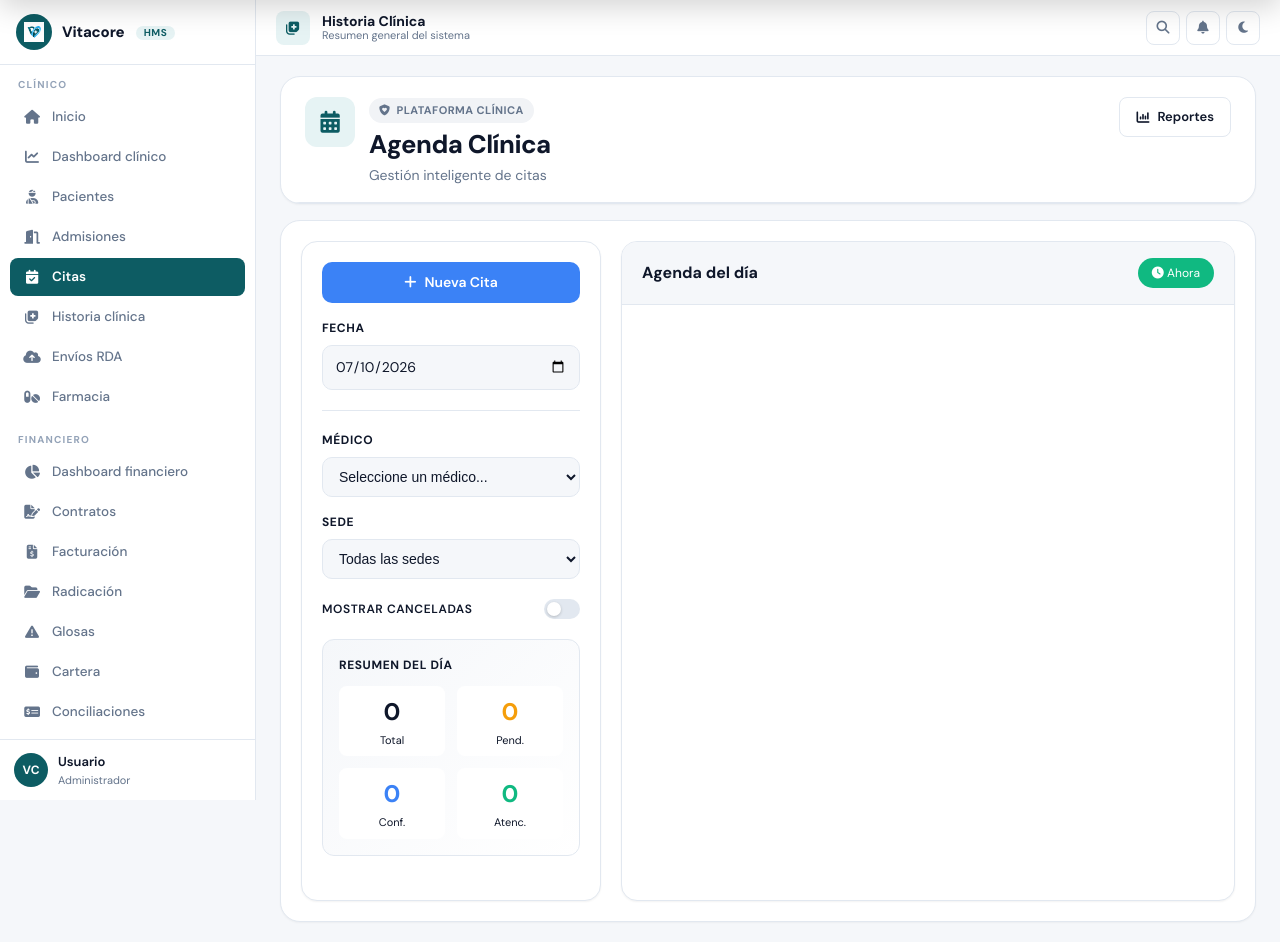
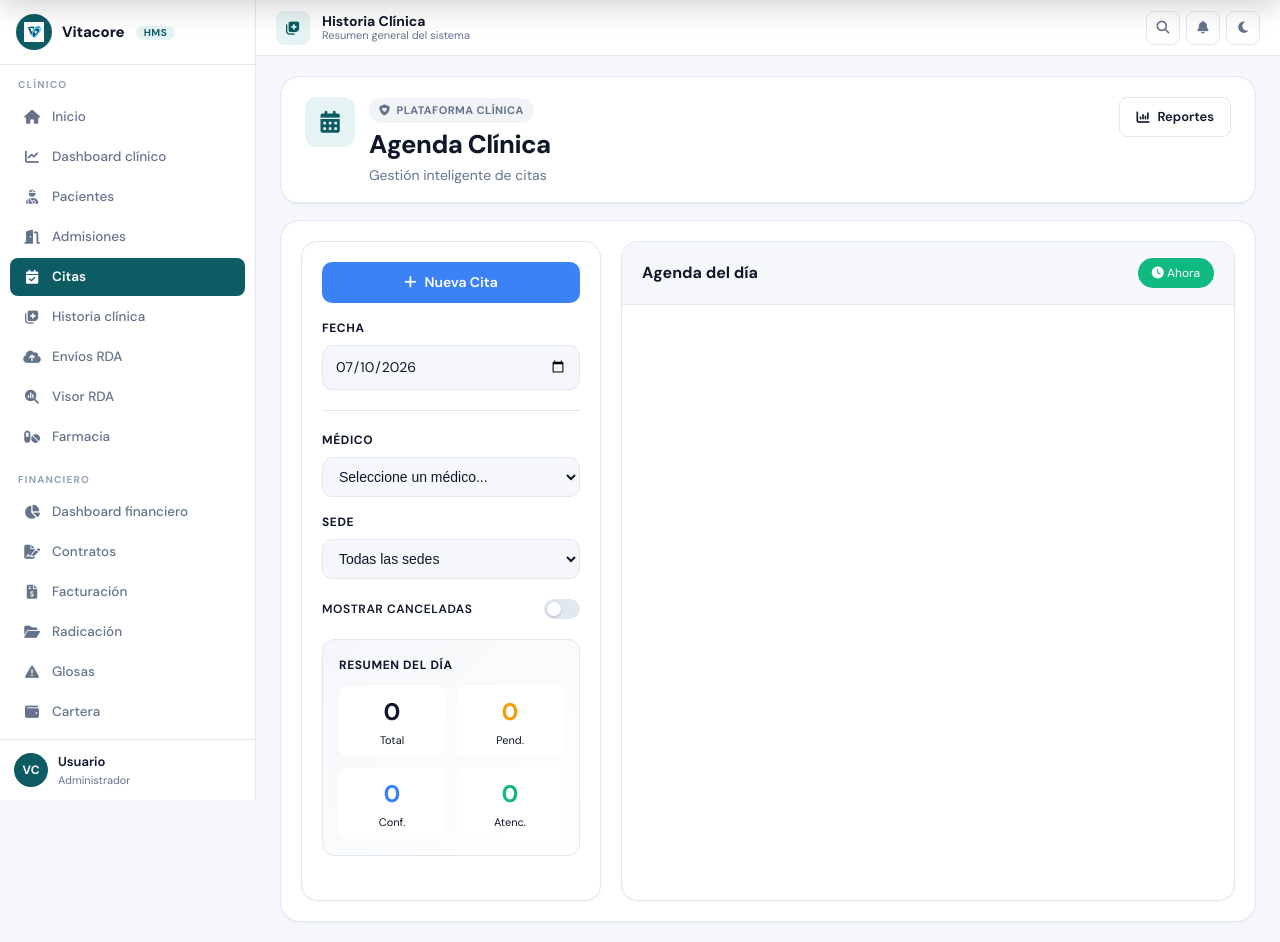
Before and after one commit to msgiraldo01-wq/VITACORE, a Flask app: page /citas/ in a window 1280 px wide. Run offline with Flask 3, Linux system fonts and the light colour scheme; data that the repository does not hold is empty; some libraries are stand-ins or nearby versions.

Commit message:
Ruta visor RDA

```diff
--- a/app.py
+++ b/app.py
@@ -25,7 +25,7 @@ from blueprints.bp_financiero.caja.routes import bp_caja
 from blueprints.bp_financiero.radicacion.radicacion import bp_financiero_radicacion
 from blueprints.bp_financiero.configuracion.configuracion import bp_financiero_configuracion
 from blueprints.rda.routes import bp_rda
-from blueprints.rda.visor_ihce.routes import bp_visor_minsalud
+
 
 
 
@@ -61,7 +61,7 @@ app.register_blueprint(bp_caja)
 app.register_blueprint(bp_financiero_radicacion)
 app.register_blueprint(bp_financiero_configuracion)
 app.register_blueprint(bp_rda)
-app.register_blueprint(bp_visor_minsalud)
+
 
 @app.route("/")
 def inicio():
--- a/templates/hc/base.html
+++ b/templates/hc/base.html
@@ -582,6 +582,10 @@
             <span class="nav-icon"><i class="fa-solid fa-cloud-arrow-up"></i></span>
             <span class="nav-label">Envíos RDA</span>
           </a>
+          <a href="/rda/visor" class="nav-item" data-tip="Visor RDA">
+            <span class="nav-icon"><i class="fa-solid fa-magnifying-glass-chart"></i></span>
+            <span class="nav-label">Visor RDA</span>
+          </a>
           <a href="/hc/farmacia" class="nav-item" data-tip="Farmacia">
             <span class="nav-icon"><i class="fa-solid fa-pills"></i></span>
             <span class="nav-label">Farmacia</span>
```
